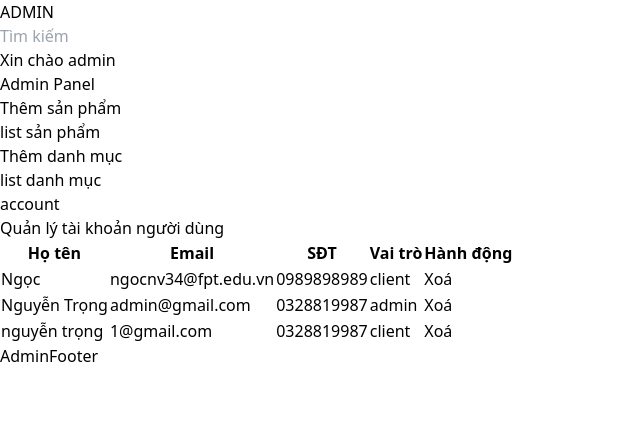
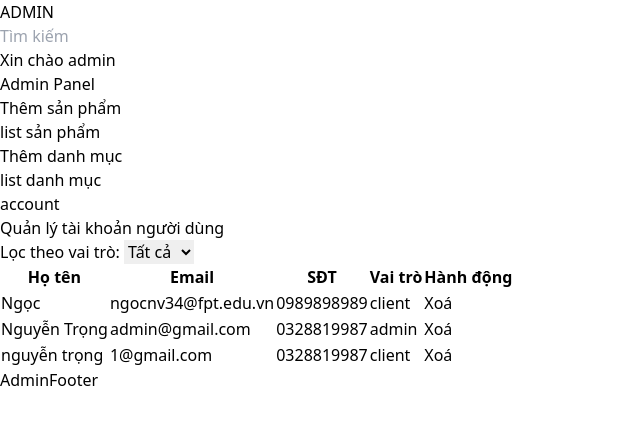
Before and after one commit to DevTrongNg/SoleMate-Shop, a React (Vite) app: page /dashboard/account in a window 1280 px wide. Shown: the top 424 px of the page, without its empty margins (0-640 px from the left). Built offline with nearby package versions, Linux system fonts and the light colour scheme; data requests are answered from the project's data file; sample sign-in values are in the browser's storage.

Commit message:
feat: Refactor Account component to include user role filtering and improve delete confirmation messages

```diff
--- a/src/components/admin/account/account.tsx
+++ b/src/components/admin/account/account.tsx
@@ -2,41 +2,70 @@ import React, { useEffect, useState } from "react";
 import axios from "axios";
 import { toast, ToastContainer } from "react-toastify";
 import "react-toastify/dist/ReactToastify.css";
-import { IUser } from "../../../interface/user";
+
+interface IUser {
+  id: number;
+  name: string;
+  email: string;
+  phone: string;
+  role: "admin" | "client";
+}
 
 const Account = () => {
   const [users, setUsers] = useState<IUser[]>([]);
+  const [selectedRole, setSelectedRole] = useState<"all" | "admin" | "client">("all");
 
   useEffect(() => {
-    const fetchUsers = async () => {
-      try {
-        const { data } = await axios.get("http://localhost:3000/users");
-        setUsers(data);
-      } catch (error) {
-        toast.error("Lỗi khi tải danh sách người dùng");
-      }
-    };
     fetchUsers();
   }, []);
 
+  const fetchUsers = async () => {
+    try {
+      const { data } = await axios.get("http://localhost:3000/users");
+      setUsers(data);
+    } catch (error) {
+      toast.error("Không thể tải danh sách người dùng.");
+    }
+  };
+
   const handleDelete = async (id: number) => {
-    const confirm = window.confirm("Bạn có chắc muốn xoá người dùng này?");
-    if (!confirm) return;
+    const confirmDelete = window.confirm("Bạn có chắc chắn muốn xóa người dùng này?");
+    if (!confirmDelete) return;
 
     try {
       await axios.delete(`http://localhost:3000/users/${id}`);
-      setUsers(users.filter((user) => user.id !== id));
-      toast.success("✅ Xoá người dùng thành công!");
+      toast.success("🗑️ Xóa người dùng thành công!");
+      setUsers(users.filter((u) => u.id !== id));
     } catch (error) {
-      toast.error("❌ Lỗi khi xoá người dùng");
+      toast.error("❌ Lỗi khi xóa người dùng.");
     }
   };
+
+  const filteredUsers =
+    selectedRole === "all"
+      ? users
+      : users.filter((user) => user.role === selectedRole);
 
   return (
     <div className="container mx-auto px-4 py-6">
       <ToastContainer position="bottom-right" />
       <h2 className="text-2xl font-bold mb-6">Quản lý tài khoản người dùng</h2>
 
+      {/* Bộ lọc vai trò */}
+      <div className="mb-4">
+        <label className="mr-2 font-semibold">Lọc theo vai trò: </label>
+        <select
+          value={selectedRole}
+          onChange={(e) => setSelectedRole(e.target.value as any)}
+          className="border border-gray-300 px-3 py-1 rounded"
+        >
+          <option value="all">Tất cả</option>
+          <option value="admin">Admin</option>
+          <option value="client">Client</option>
+        </select>
+      </div>
+
+      {/* Bảng danh sách người dùng */}
       <table className="min-w-full bg-white border rounded-lg shadow-sm">
         <thead className="bg-green-600 text-white">
           <tr>
@@ -48,7 +77,7 @@ const Account = () => {
           </tr>
         </thead>
         <tbody>
-          {users.map((user) => (
+          {filteredUsers.map((user) => (
             <tr key={user.id} className="border-t hover:bg-gray-50 transition">
               <td className="py-2 px-4">{user.name}</td>
               <td className="py-2 px-4">{user.email}</td>
@@ -57,13 +86,20 @@ const Account = () => {
               <td className="py-2 px-4 text-center">
                 <button
                   className="bg-red-500 hover:bg-red-600 text-white px-3 py-1 rounded text-sm"
-                  onClick={() => handleDelete(Number(user.id))}
+                  onClick={() => handleDelete(user.id)}
                 >
                   Xoá
                 </button>
               </td>
             </tr>
           ))}
+          {filteredUsers.length === 0 && (
+            <tr>
+              <td colSpan={5} className="text-center py-4 text-gray-500">
+                Không có người dùng nào.
+              </td>
+            </tr>
+          )}
         </tbody>
       </table>
     </div>
```
